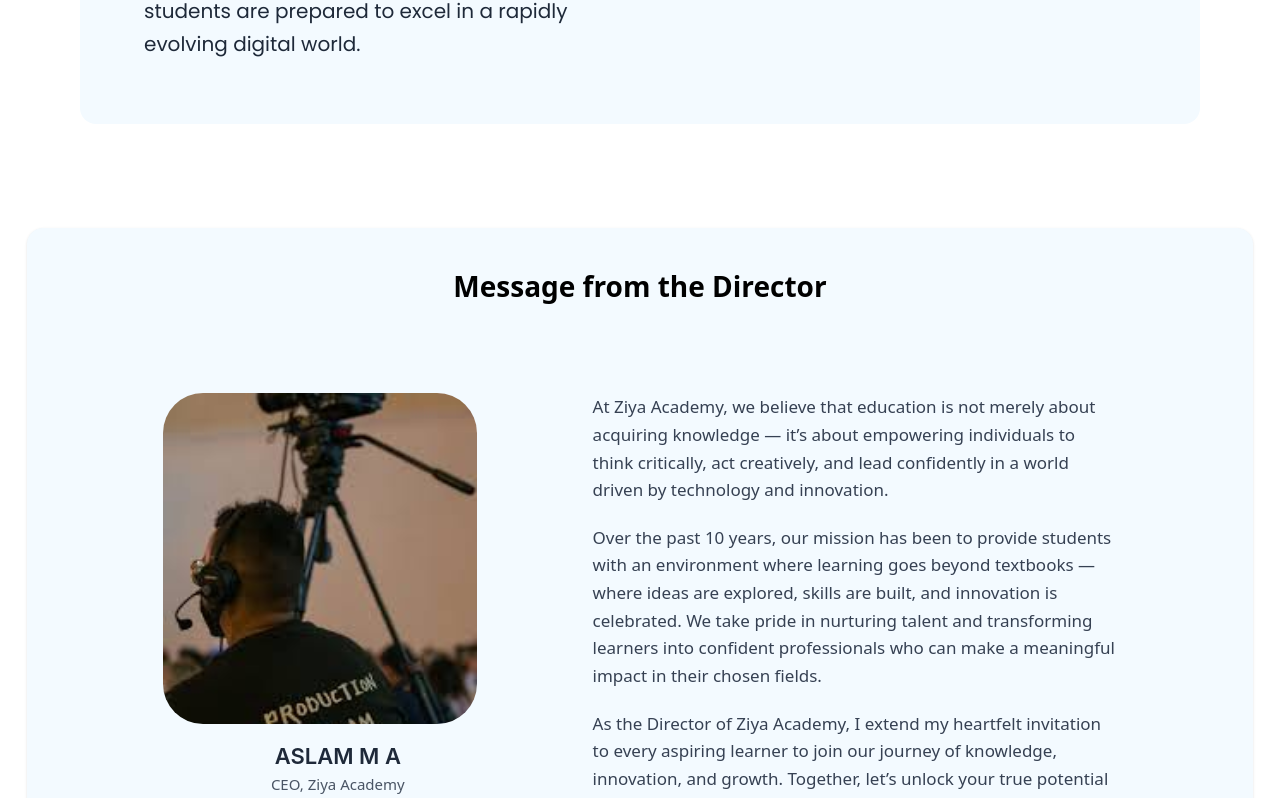
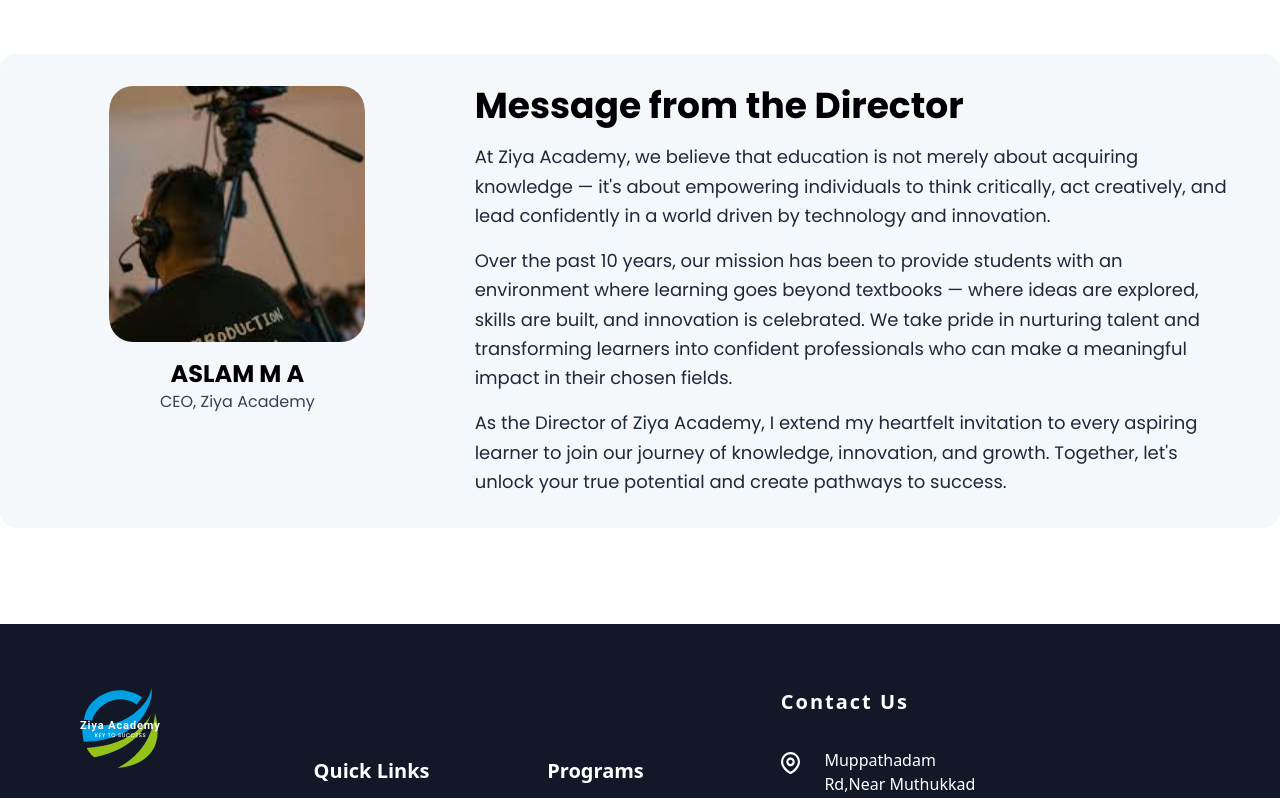
Before and after one commit to hashim-dev030/Ziya-Ofiicial-website, a React (Vite) app in the folder frontend/: page /About in a window 1280 px wide. Shown: the part 1713-2511 px from the top of the page. Built offline with nearby package versions, Linux system fonts and the light colour scheme.

Commit message:
director message fix

```diff
--- a/frontend/src/views/About/AboutPage.tsx
+++ b/frontend/src/views/About/AboutPage.tsx
@@ -8,7 +8,9 @@
       <MainLayout>
         <AboutCover />
         <AboutZiya />
+        <div className="pb-24">
         <DirectorMessage/>
+        </div>
       </MainLayout>
     </div>
   )
--- a/frontend/src/views/About/AboutZiya.tsx
+++ b/frontend/src/views/About/AboutZiya.tsx
@@ -16,13 +16,13 @@
               alt="Academy Icon"
               className="w-10 h-10 md:w-18 md:h-18"
             />
-            <h2 className="text-2xl sm:text-3xl md:text-4xl lg:text-5xl font-bold text-blue-900 whitespace-nowrap">
+            <h2 className="text-2xl sm:text-3xl md:text-4xl lg:text-5xl font-bold whitespace-nowrap">
               About Ziya Academy
             </h2>
           </div>
 
           {/* Paragraphs */}
-          <div className="space-y-5 text-center lg:text-left text-sm sm:text-base md:text-lg lg:text-xl leading-relaxed font-['Poppins']">
+          <div className="space-y-5 text-center lg:text-left text-sm sm:text-base md:text-lg lg:text-lg leading-relaxed font-['Poppins']">
             <p>
               For over a decade, Ziya Academy has been at the forefront of education
               and technology training, empowering students to transform their potential
--- a/frontend/src/views/About/DirectorMessage.tsx
+++ b/frontend/src/views/About/DirectorMessage.tsx
@@ -1,59 +1,54 @@
-import React from "react";
-import directorImg from "../../assets/image_73.svg"
+import directorIMG from "../../assets/image_73.svg";
 
-const DirectorMessage: React.FC = () => {
+const DirectorMessage = () => {
   return (
-    <section className="bg-[#F3FAFF] w-full sm:w-[700px] md:w-[900px] lg:w-[1226px] h-auto md:h-[688px] mx-auto rounded-2xl shadow-sm p-6 md:p-10 mt-10">
-      <h2 className="text-center text-2xl md:text-[28px] font-semibold mb-6">
-        Message from the Director
-      </h2>
-   <div className="flex flex-col md:flex-row items-center md:items-start justify-center md:justify-between gap-10 md:gap-14 lg:gap-20 px-6 sm:px-10 md:px-14 lg:px-24 py-10 md:py-16 ">
-
-  <div className="flex flex-col items-center md:items-start md:w-[40%] w-full">
-    <div className="w-[220px] h-[230px] sm:w-[240px] sm:h-[250px] md:w-[280px] md:h-[290px] lg:w-[314px] lg:h-[331px] rounded-2xl overflow-hidden  mb-4">
+    <div className="bg-[#f4f8fb] rounded-2xl mx-5 sm:mx-auto px-4  sm:px-6 lg:px-12 py-5 sm:py-8 max-w-7xl mt-8 font-['Poppins']">
+      <div className="flex flex-col lg:flex-row items-center lg:items-start gap-8 lg:gap-12">
+        {/* Image + Info Section */}
+        <div className="flex flex-col items-center w-full lg:w-1/3 text-center">
           <img
-        src={directorImg}
+            src={directorIMG}
             alt="Director"
-        className="w-full h-full object-cover"
+            className="rounded-3xl w-40 h-40 sm:w-56 sm:h-56 lg:w-64 lg:h-64 object-cover mb-4"
           />
+          <div>
+            <div className="font-bold text-lg sm:text-xl lg:text-2xl">
+              ASLAM M A
+            </div>
+            <div className="text-sm sm:text-base text-gray-700">
+              CEO, Ziya Academy
+            </div>
+          </div>
         </div>
 
-
-    <div className="flex flex-col items-center md:items-center text-center w-full">
-      <p className="font-semibold font-[Inter] text-[18px] sm:text-[20px] md:text-[22px] text-gray-800">
-        ASLAM M A
+        {/* Text Section */}
+        <div className="w-full lg:w-2/3">
+          <h1 className="text-2xl sm:text-3xl lg:text-4xl font-bold mb-4 text-center lg:text-left">
+            Message from the Director
+          </h1>
+          <p className="text-gray-800 text-sm sm:text-base lg:text-lg leading-relaxed mb-4 text-center lg:text-left">
+            At Ziya Academy, we believe that education is not merely about
+            acquiring knowledge — it's about empowering individuals to think
+            critically, act creatively, and lead confidently in a world driven
+            by technology and innovation.
           </p>
-      <p className="text-[14px] sm:text-[15px] text-gray-600">
-        CEO, Ziya Academy
+          <p className="text-gray-800 text-sm sm:text-base lg:text-lg leading-relaxed mb-4 text-center lg:text-left">
+            Over the past 10 years, our mission has been to provide students
+            with an environment where learning goes beyond textbooks — where
+            ideas are explored, skills are built, and innovation is celebrated.
+            We take pride in nurturing talent and transforming learners into
+            confident professionals who can make a meaningful impact in their
+            chosen fields.
+          </p>
+          <p className="text-gray-800 text-sm sm:text-base lg:text-lg leading-relaxed text-center lg:text-left">
+            As the Director of Ziya Academy, I extend my heartfelt invitation to
+            every aspiring learner to join our journey of knowledge, innovation,
+            and growth. Together, let's unlock your true potential and create
+            pathways to success.
           </p>
         </div>
       </div>
-
-  <div className="md:w-[60%] w-full text-[15px] sm:text-[16px] md:text-[17px] leading-relaxed text-gray-700  ">
-    <p className="mb-5">
-      At Ziya Academy, we believe that education is not merely about acquiring
-      knowledge — it’s about empowering individuals to think critically, act
-      creatively, and lead confidently in a world driven by technology and
-      innovation.
-    </p>
-    <p className="mb-5">
-      Over the past 10 years, our mission has been to provide students with an
-      environment where learning goes beyond textbooks — where ideas are
-      explored, skills are built, and innovation is celebrated. We take pride in
-      nurturing talent and transforming learners into confident professionals
-      who can make a meaningful impact in their chosen fields.
-    </p>
-    <p>
-      As the Director of Ziya Academy, I extend my heartfelt invitation to every
-      aspiring learner to join our journey of knowledge, innovation, and growth.
-      Together, let’s unlock your true potential and create pathways to success.
-    </p>
     </div>
-</div>
-
-
-
-    </section>
   );
 };
 
```
Lines whose indentation alone changed are shown as unchanged.
